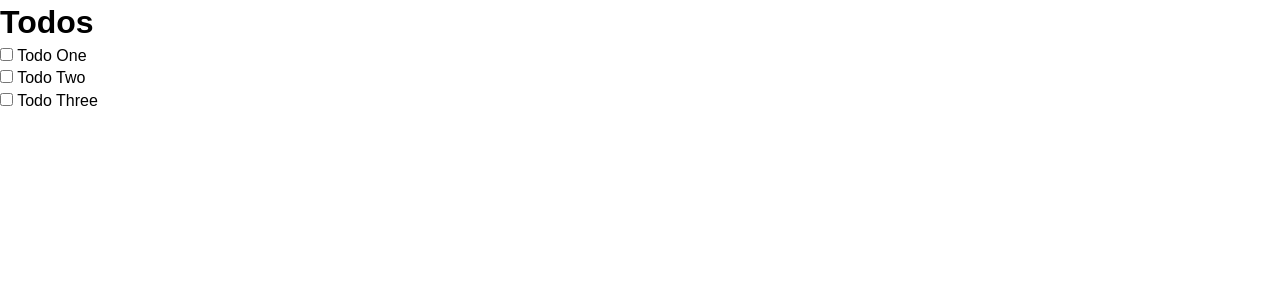
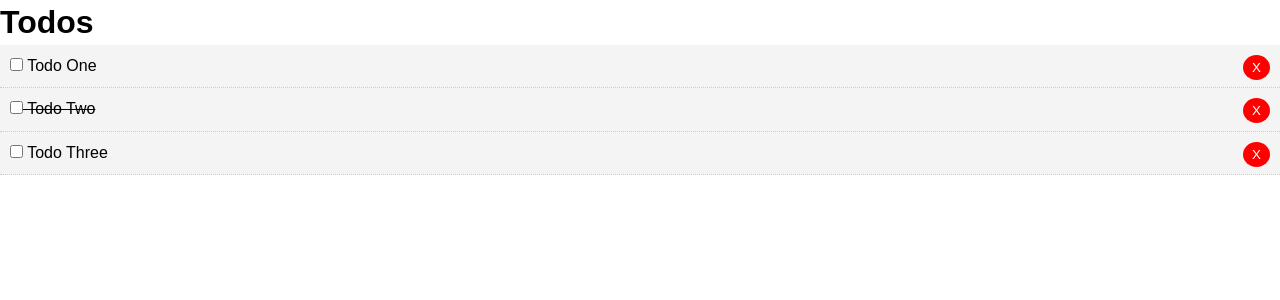
Before and after one commit to bobby-brice/angular-todo, an Angular app: page / in a window 1280 px wide. Shown: the top 300 px of the page. Built offline with nearby package versions, Linux system fonts and the light colour scheme.

Commit message:
complete base todo component

```diff
--- a/src/app/components/todo-item/todo-item.component.css
+++ b/src/app/components/todo-item/todo-item.component.css
@@ -0,0 +1,19 @@
+.del {
+  background: #ff0000;
+  color: #fff;
+  border: none;
+  padding: 5px 9px;
+  border-radius: 50%;
+  cursor: pointer;
+  float: right;
+}
+
+.todo {
+  background: #f4f4f4;
+  padding: 10px;
+  border-bottom: 1px #ccc dotted;
+}
+
+.is-complete {
+  text-decoration: line-through;
+}
--- a/src/app/components/todo-item/todo-item.component.html
+++ b/src/app/components/todo-item/todo-item.component.html
@@ -1,6 +1,7 @@
-<div>
+<div [ngClass]="setClass()">
   <p>
-    <input type="checkbox" />
+    <input (change)="onToggle(todo)" type="checkbox" />
     {{ todo.title }}
+    <button (click)="onDelete(todo)" class="del">X</button>
   </p>
 </div>
--- a/src/app/components/todo-item/todo-item.component.ts
+++ b/src/app/components/todo-item/todo-item.component.ts
@@ -13,4 +13,24 @@
   ngOnInit(): void {
   }
 
+  //set dynamic classes
+  setClass() {
+    let classes = {
+      todo: true,
+      "is-complete": this.todo.completed
+    }
+    return classes;
+  }
+
+  onToggle(todo) {
+    console.log("toggle");
+    todo.completed = !todo.completed;
+
+  }
+
+    onDelete(todo) {
+    console.log("delete");
+
+  }
+
 }
```
